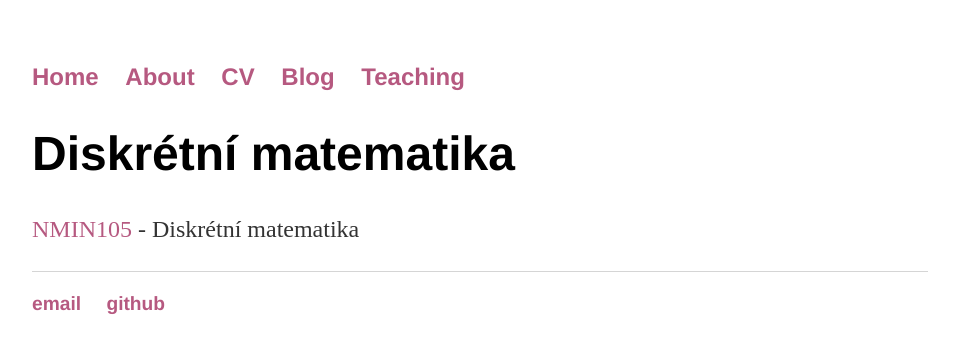
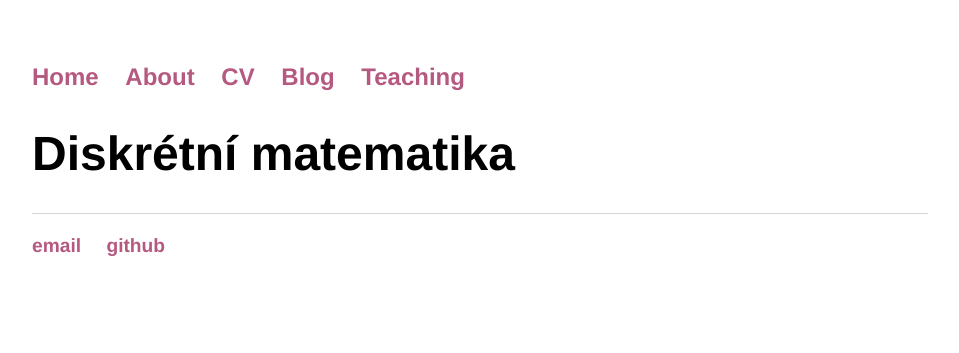
Before and after one commit to lavakin/lavakin.github.io, a Jekyll site: the page built from diskretka/index.html, in a window 1280 px wide. Shown: the top 353 px of the page, without its empty margins (160-1119 px from the left). Built offline with Jekyll 4.4.1, drawn with Linux system fonts in a browser that asks for light colours.

Commit message:
Update index.html

```diff
--- a/diskretka/index.html
+++ b/diskretka/index.html
@@ -4,5 +4,4 @@ title: Nikola Kalábová, Personal Webpage
 ---
 <div class="blurb">
 	<h1>Diskrétní matematika</h1>
-	<p><a href="/diskretka">NMIN105</a> - Diskrétní matematika</p>
 </div><!-- /.blurb -->
```
